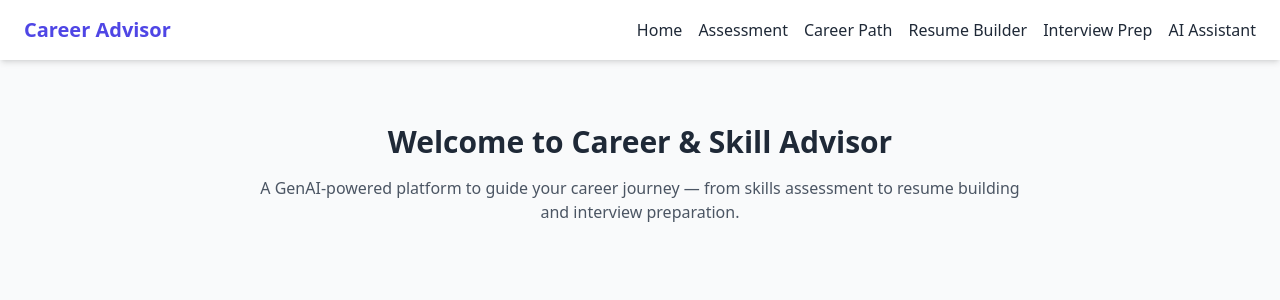
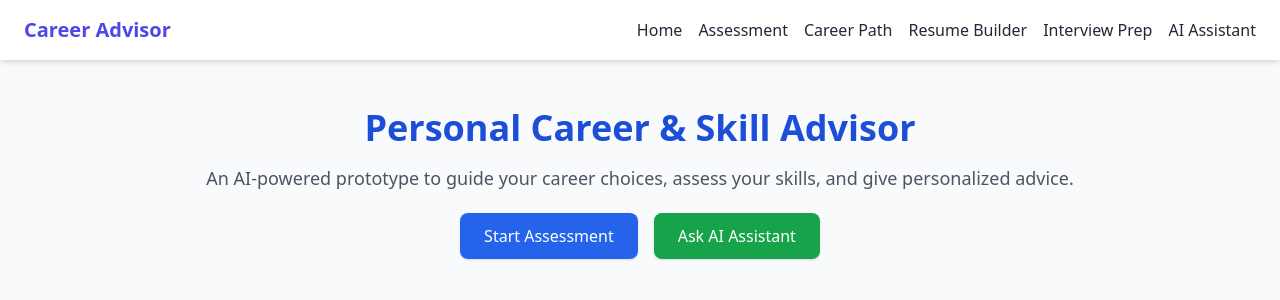
Before and after one commit to saiteja9900608/career-skill-advisor, a React (Vite) app: page / in a window 1280 px wide. Shown: the top 300 px of the page. Built offline with nearby package versions, Linux system fonts and the light colour scheme.

Commit message:
Update home.jsx

```diff
--- a/src/pages/home.jsx
+++ b/src/pages/home.jsx
@@ -1,10 +1,30 @@
+import { Link } from "react-router-dom";
+
 export default function Home() {
   return (
-    <div className="max-w-3xl mx-auto text-center mt-10">
-      <h2 className="text-3xl font-bold mb-4">Welcome to Career & Skill Advisor</h2>
-      <p className="text-gray-600">
-        A GenAI-powered platform to guide your career journey — from skills assessment to resume building and interview preparation.
+    <div className="p-6 text-center">
+      <h1 className="text-4xl font-bold mb-4 text-blue-700">
+        Personal Career & Skill Advisor
+      </h1>
+      <p className="text-lg text-gray-600 mb-8">
+        An AI-powered prototype to guide your career choices, assess your skills,
+        and give personalized advice.
       </p>
+
+      <div className="space-x-4">
+        <Link
+          to="/assessment"
+          className="px-6 py-3 bg-blue-600 text-white rounded-lg shadow hover:bg-blue-700"
+        >
+          Start Assessment
+        </Link>
+        <Link
+          to="/assistant"
+          className="px-6 py-3 bg-green-600 text-white rounded-lg shadow hover:bg-green-700"
+        >
+          Ask AI Assistant
+        </Link>
+      </div>
     </div>
   );
 }
```
